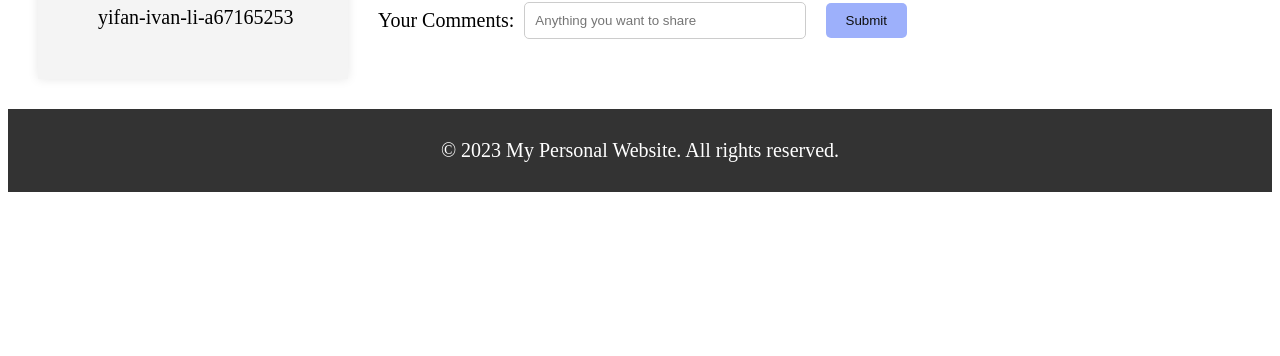
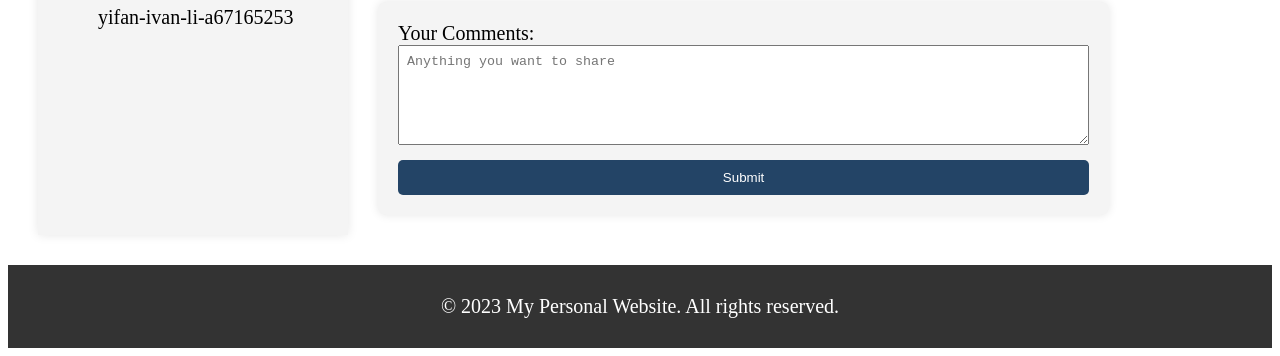
Before and after one commit to GOK-656/gok-656.github.com, a plain HTML site: page contact.html in a window 1280 px wide. Shown: the part 897-1253 px from the top of the page. Before the commit the page ends 1097 px from the top, so only its background shows below. Drawn offline with nearby package versions, Linux system fonts and the light colour scheme.

Commit message:
add submit form function

```diff
--- a/contact.html
+++ b/contact.html
@@ -153,11 +153,14 @@
                 <div class="contact-block">
                     <h1>Comments</h1>
                     <p>Leave any comments you have on this website! Play around here!</p>
-                    <form id="inputForm">
-                        <label for="comment">Your Comments:</label>
-                        <input type="text" id="comment" required placeholder="Anything you want to share">
+                    <form id="inputForm" action="https://formspree.io/f/xeqbbvdd"
+                    method="POST">
+                        <label for="comment">Your Comments:
+                            <textarea type="text" id="comment" name="comment" required placeholder="Anything you want to share"></textarea>
+                        </label>
 
-                        <button type="button" id="submitForm">Submit</button>
+                        <!-- <button type="button" id="submitForm">Submit</button> -->
+                        <input type="submit" value="Submit">
                     </form>
 
                     <ul id="commentList"></ul>
--- a/css/style.css
+++ b/css/style.css
@@ -320,30 +320,49 @@ footer {
 }
 
 #inputForm {
+  max-width: 80%;
+  padding: 20px;
+  background-color: #f4f4f4;
+  border-radius: 8px;
+  box-shadow: 0 0 10px rgba(0, 0, 0, 0.1);
   display: flex;
-  flex-direction: row;
-  justify-content: flex-start;
-  align-items: center;
-  flex-wrap: wrap;
-  gap: 10px;
-  margin-bottom: 20px;
+  flex-direction: column;
+}
+
+#inputForm label {
+  margin-bottom: 10px;
+}
+
+#inputForm textarea {
+  width: 100%;
+  height: 100px;
+  padding: 8px;
+  box-sizing: border-box;
+  resize: vertical;
 }
 
 #inputForm input {
-  width: 30%;
-  padding: 10px;
-  border: 1px solid #ccc;
+  background-color: #234466;
+  color: #fff;
+  padding: 10px 15px;
+  border: none;
   border-radius: 5px;
-  margin-right: 10px;
+  cursor: pointer;
+  width: 100%;
 }
 
-#submitForm {
-  padding: 10px 20px;
+#inputForm button {
+  background-color: #234466;
+  color: #fff;
+  padding: 10px 15px;
   border: none;
   border-radius: 5px;
-  background-color: #9db0fb;
-  color: #0f0f0f;
   cursor: pointer;
+  width: 100%;
+}
+
+#inputForm button:hover {
+  background-color: #0056b3;
 }
 
 @media (min-width: 900px) {
```
